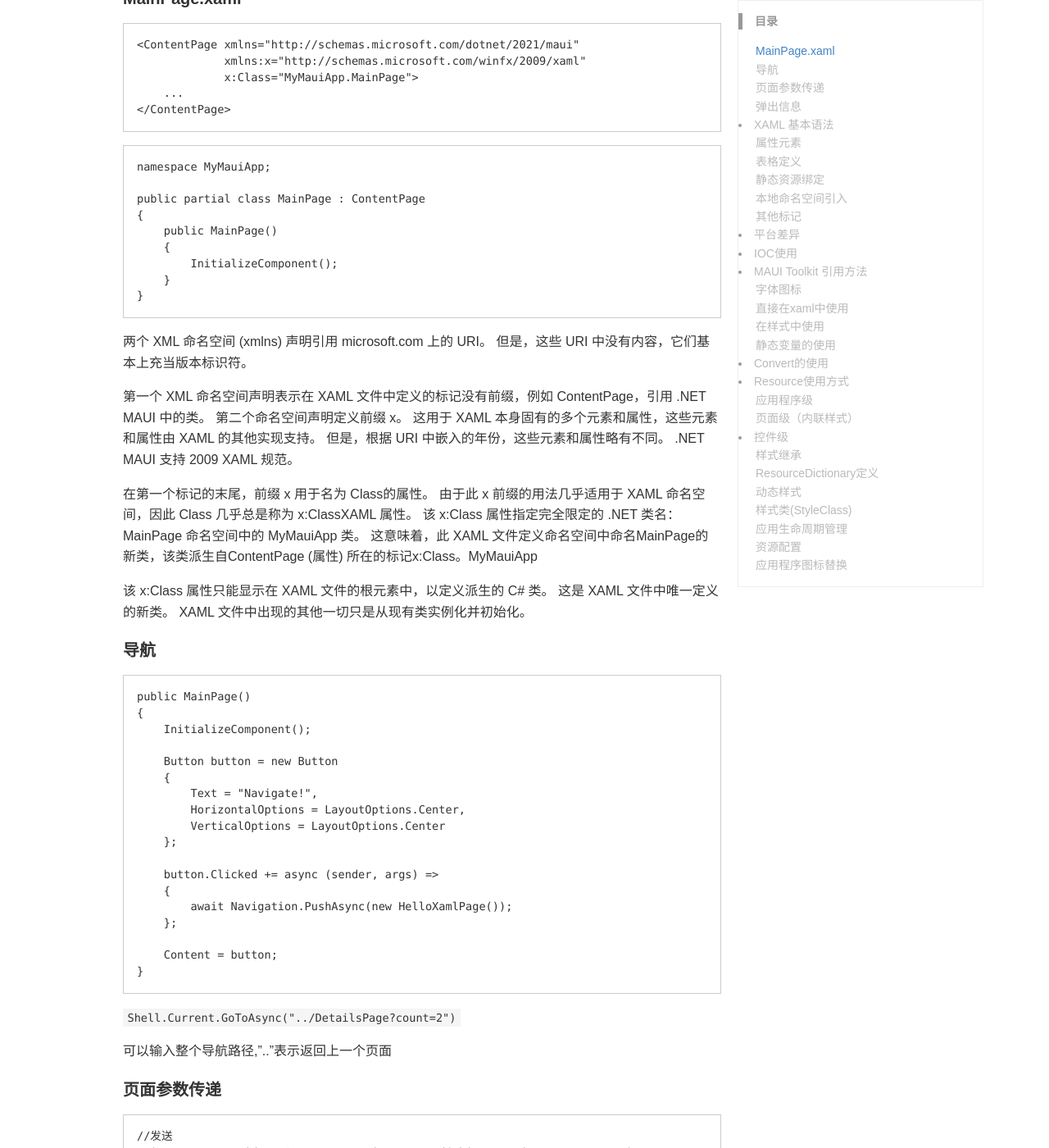
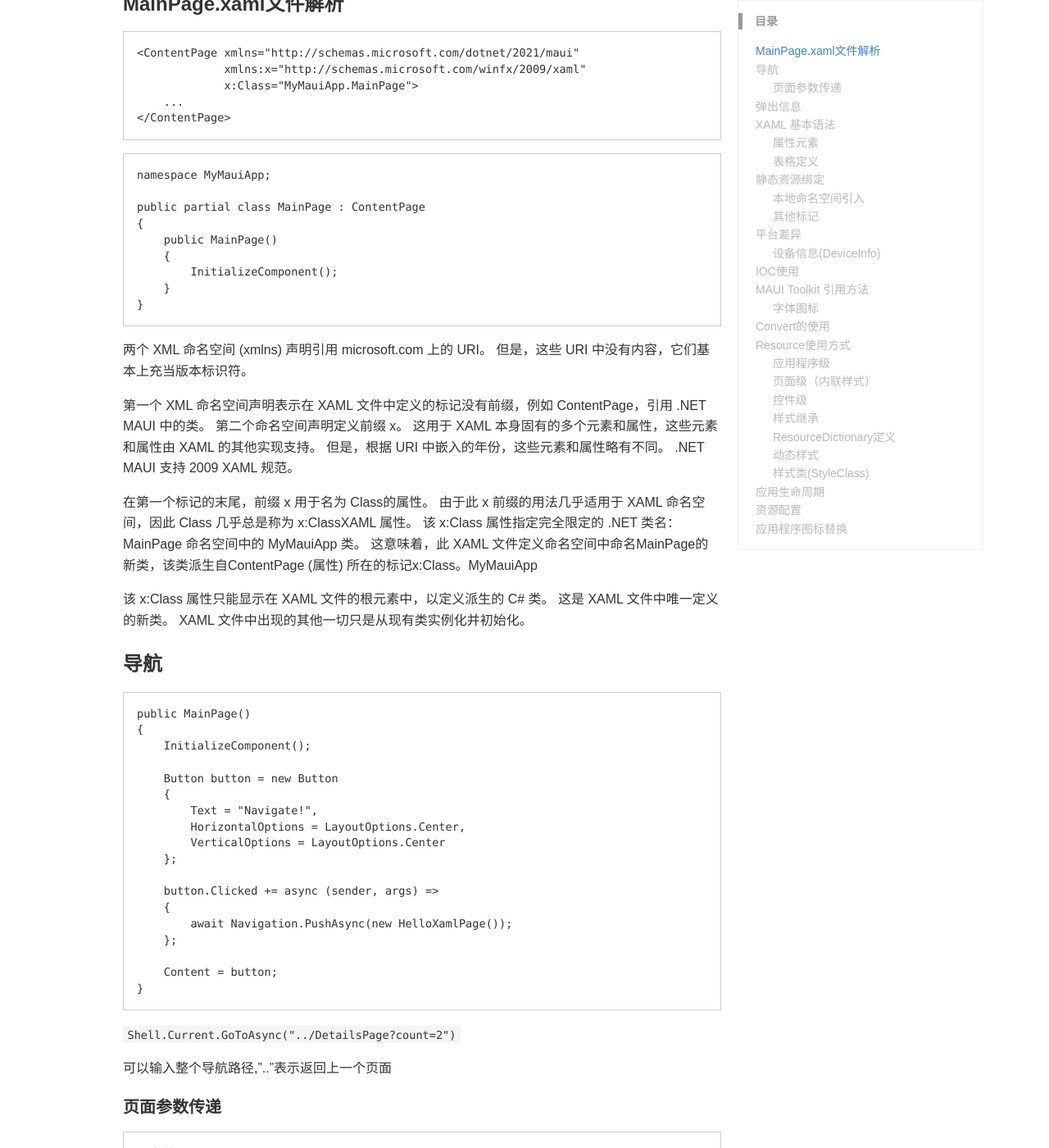
Before and after one commit to usteinfo/usteinfo.github.io, a Jekyll site: the page built from _posts/2023-09-05-MAUI学习笔记.md, in a window 1280 px wide and 1400 px high, scrolled down 400 px. Shown: the whole window at 82% size. Built offline with Jekyll 4.4.1, drawn with Linux system fonts in a browser that asks for light colours; some web fonts are replaced; comment, search, counter and statistics services are not loaded; a style sheet for code colours, icons or effects is not loaded; some of the changed text lies outside the part shown.

Commit message:
调整标题格式

````diff
--- a/_posts/2023-09-05-MAUI学习笔记.md
+++ b/_posts/2023-09-05-MAUI学习笔记.md
@@ -15,7 +15,7 @@ mindmap2: false
 
 只要有C#，WPF的使用经验，很容易开始移动应用程序。下面接合自己在学习的过程中，整理出一些常用的概念和基本使用方法汇总。
 
-#### MainPage.xaml
+### MainPage.xaml文件解析
 ```xml
 <ContentPage xmlns="http://schemas.microsoft.com/dotnet/2021/maui"
              xmlns:x="http://schemas.microsoft.com/winfx/2009/xaml"
@@ -42,8 +42,8 @@ public partial class MainPage : ContentPage
 
 该 x:Class 属性只能显示在 XAML 文件的根元素中，以定义派生的 C# 类。 这是 XAML 文件中唯一定义的新类。 XAML 文件中出现的其他一切只是从现有类实例化并初始化。
 
-#### 导航
-```xml
+### 导航
+```csharp
 public MainPage()
 {
     InitializeComponent();
@@ -112,7 +112,7 @@ public partial class MonkeyDetailViewModel:ViewModelBase, IQueryAttributable
 
 ```
 
-#### 弹出信息
+### 弹出信息
 ```csharp
 async void OnButtonClicked(object sender, EventArgs args)
 {
@@ -201,7 +201,7 @@ async void OnButtonClicked(object sender, EventArgs args)
 </ContentPage>
 ```
 
-#### 静态资源绑定
+### 静态资源绑定
 ```xml
 <Button Text="Do this!"
         HorizontalOptions="{StaticResource horzOptions}"
@@ -217,6 +217,8 @@ async void OnButtonClicked(object sender, EventArgs args)
        VerticalOptions="{x:Static LayoutOptions.Start}"
        HorizontalTextAlignment="{x:Static TextAlignment.Center}"
        TextColor="{x:Static Colors.Aqua}" />
+```
+```csharp
 //----------------------------------------------------------------
 namespace XamlSamples
 {
@@ -275,7 +277,7 @@ OnPlatform 是泛型类，因此需要指定泛型类型参数，在本例中，
 </ContentPage>
 ```
 
-设备信息(DeviceInfo)
+#### 设备信息(DeviceInfo)
 ```csharp
 private void ReadDeviceInfo()
 {
@@ -440,6 +442,7 @@ var builder = MauiApp.CreateBuilder();
             return builder.Build();
         }
 ```
+
 #### 字体图标
 
 To display font icons in .NET MAUI applications, we can specify the font icon data in a
@@ -473,31 +476,31 @@ Color
 ```
 - 运行程序
 
-#### 直接在xaml中使用
-```xml
-<Label  Grid.Row="1" Grid.Column="3"
-                Text="&#xf118;"  FontFamily="FontAwesome" FontSize="28"
-                VerticalOptions="Center"
-                HorizontalOptions="Center" />
-```
+1. 直接在xaml中使用
+    ```xml
+    <Label  Grid.Row="1" Grid.Column="3"
+                    Text="&#xf118;"  FontFamily="FontAwesome" FontSize="28"
+                    VerticalOptions="Center"
+                    HorizontalOptions="Center" />
+    ```
 
-#### 在样式中使用
-```xml
- <ContentPage.Resources>
-        <x:String x:Key="Smile">&#xf118;</x:String>
-    </ContentPage.Resources>
-    <Label  Grid.Row="1" Grid.Column="3"
-                Text="{StaticResource Smile}"  FontFamily="FontAwesome" FontSize="28"
-                VerticalOptions="Center"
-                HorizontalOptions="Center" />
-```
-#### 静态变量的使用
-```xml
-<Label Grid.Row="3"  Grid.Column="3"
-               Text="{x:Static fonthelper:IconFont.Smile}"  FontFamily="FontAwesome"
-               VerticalOptions="Center"
-               HorizontalOptions="Center" FontSize="28" />
-```
+1. 在样式中使用
+    ```xml
+     <ContentPage.Resources>
+            <x:String x:Key="Smile">&#xf118;</x:String>
+        </ContentPage.Resources>
+        <Label  Grid.Row="1" Grid.Column="3"
+                    Text="{StaticResource Smile}"  FontFamily="FontAwesome" FontSize="28"
+                    VerticalOptions="Center"
+                    HorizontalOptions="Center" />
+    ```
+1.静态变量的使用
+    ```xml
+    <Label Grid.Row="3"  Grid.Column="3"
+                   Text="{x:Static fonthelper:IconFont.Smile}"  FontFamily="FontAwesome"
+                   VerticalOptions="Center"
+                   HorizontalOptions="Center" FontSize="28" />
+    ```
 
 ### Convert的使用
 - 引用`CommunityToolkit.Maui`
@@ -580,14 +583,17 @@ Label Text="{Binding StartDateTime, Converter={StaticResource DateTimeToTimeConv
     </Application.Resources>
 </Application>
 ```
+
 #### 页面级（内联样式）
+
 ```xml
 <ContentPage.Resources>
         <x:String x:Key="Smile">&#xf118;</x:String>
 </ContentPage.Resources>
 ```
 
-### 控件级
+#### 控件级
+
 ```xml
 <Button Text="内联样式绑定key" Style="{StaticResource SpecButton}" >
             <Button.Resources>
@@ -608,6 +614,7 @@ Label Text="{Binding StartDateTime, Converter={StaticResource DateTimeToTimeConv
 ```
 
 #### 样式继承
+
 ```xml
         <Style  TargetType="Button" x:Key="BaseButton">
             <Setter Property="FontAttributes" Value="Bold"></Setter>
@@ -622,6 +629,7 @@ Label Text="{Binding StartDateTime, Converter={StaticResource DateTimeToTimeConv
         </Style>
 ```
 #### ResourceDictionary定义
+
 ```xml
 <?xml version="1.0" encoding="UTF-8" ?>
 <?xaml-comp compile="true" ?>
@@ -637,6 +645,7 @@ Label Text="{Binding StartDateTime, Converter={StaticResource DateTimeToTimeConv
 ```
 
 #### 动态样式
+
 ```xml
 <Button Text="动态样式" Style="{DynamicResource DynamicStyle}" Clicked="Button_OnClicked"></Button>
 ```
@@ -715,7 +724,7 @@ private Random random = new Random();
 
 https://andreinitescu.github.io/IconFont2Code/
 
-#### 应用生命周期管理
+### 应用生命周期
 应用程序的四种状态
 - Running
 - Not running
@@ -816,7 +825,7 @@ Application类有三个事件
 - OnSleep – Called each time the application goes to the background
 - OnResume – Called when the application is resumed, after being sent to the background
 
-#### 资源配置
+### 资源配置
 
 Resource Type|Build Action|Example
 -|-|-
@@ -828,7 +837,8 @@ Style definition using external CSS|MauiCss
 Raw assets|MauiAsset
 XAML UI definition|MauiXaml
 
-#### 应用程序图标替换
+### 应用程序图标替换
+
 文件|说明
 -|-
 Resources/AppIcon/appicon.svg|应用图标
````
